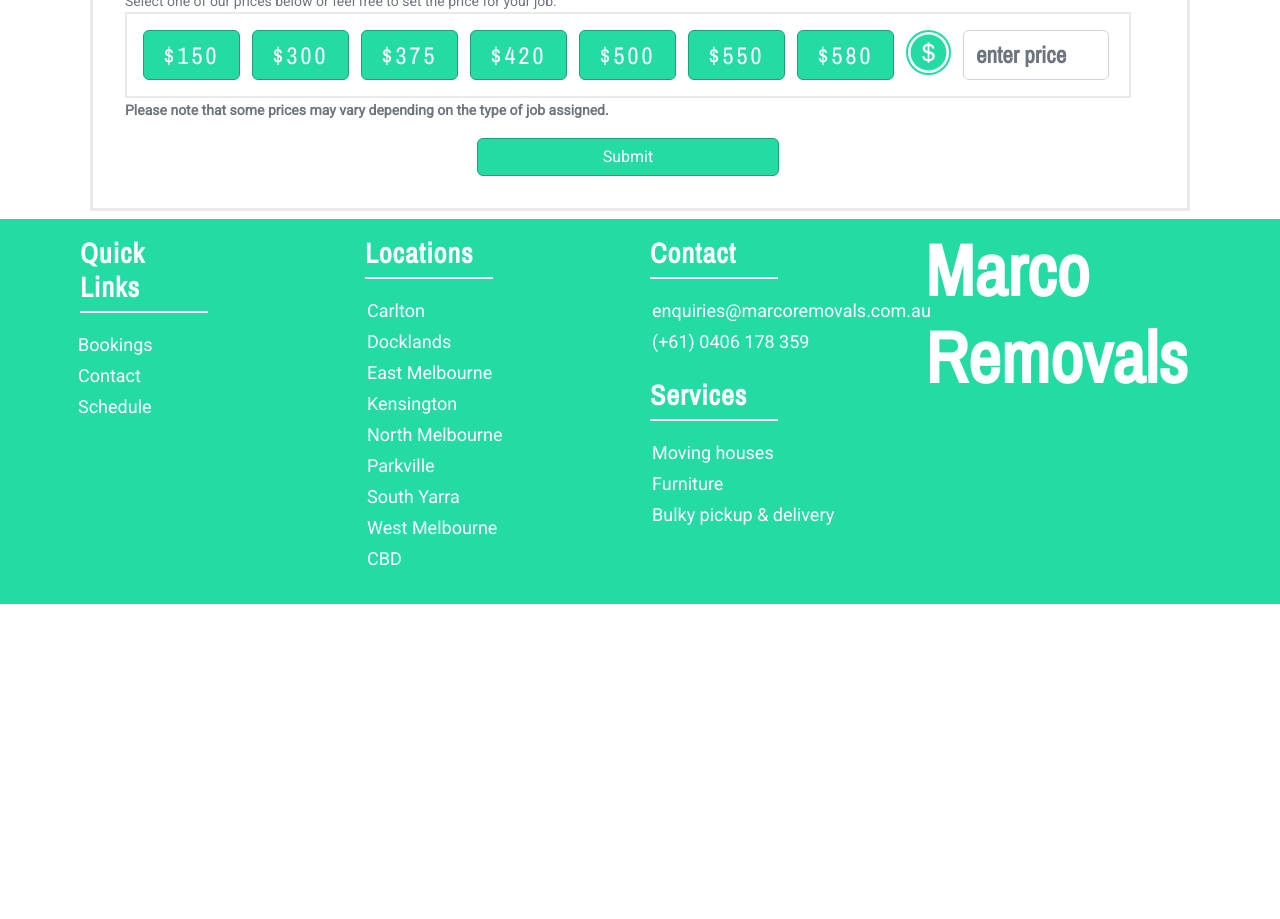
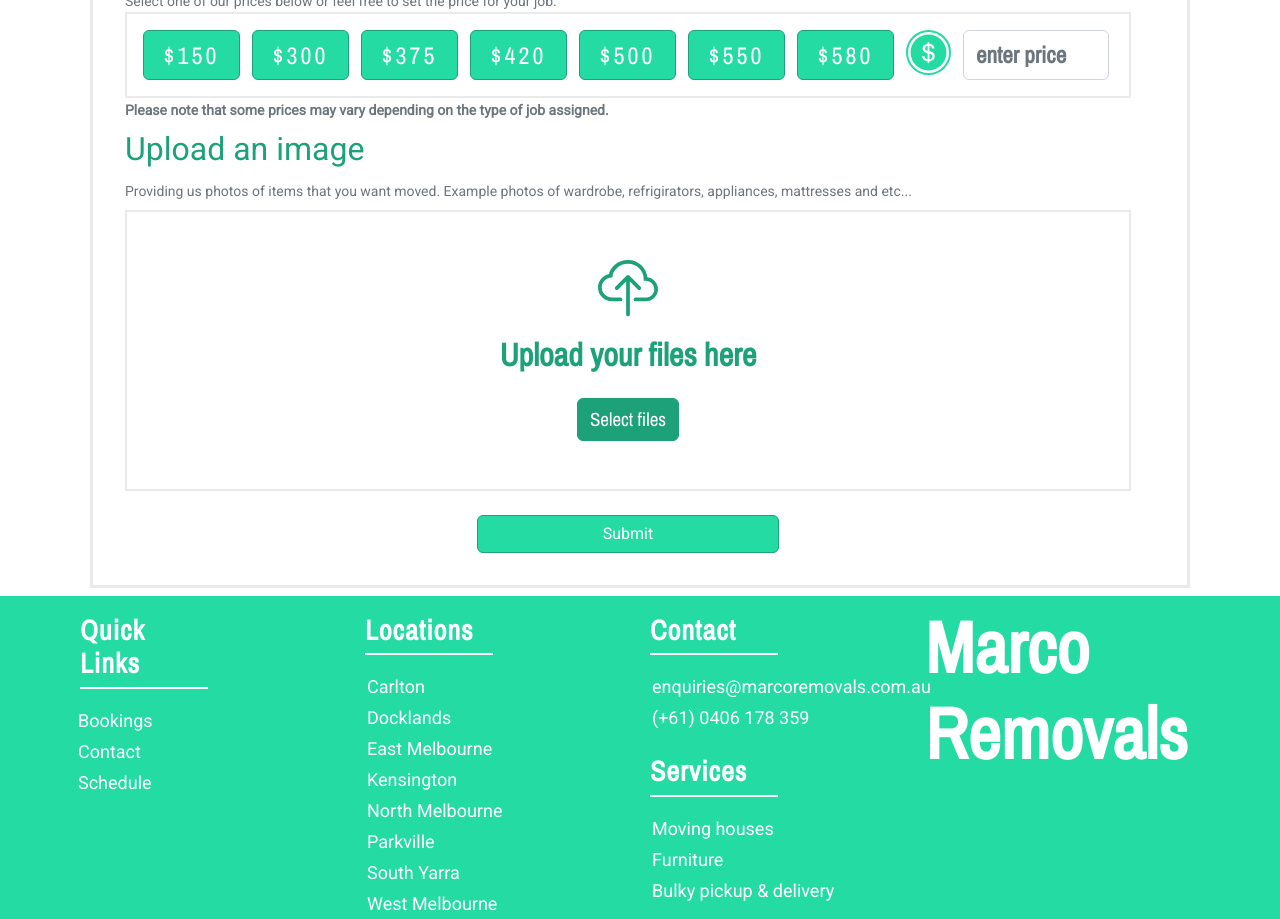
Before and after one commit to AbhikS847/marco-removals, a React (Create React App) app in the folder marco-booking/: page / in a window 1280 px wide. Shown: the part 1280-2199 px from the top of the page. Before the commit the page ends 1884 px from the top, so only its background shows below. Built offline with nearby package versions, Linux system fonts and the light colour scheme.

Commit message:
Updated UI to add files

```diff
--- a/marco-booking/src/components/Booking.js
+++ b/marco-booking/src/components/Booking.js
@@ -1,10 +1,10 @@
-import React, {useState} from 'react';
+import React, {useState, useRef} from 'react';
 import ReactDatePicker from 'react-datepicker';
 import {GiConfirmed} from "react-icons/gi";
 import "react-datepicker/dist/react-datepicker.css";
 import { Container, Row, Col, Badge, Modal, Alert} from 'react-bootstrap';
 import {AiFillDollarCircle} from 'react-icons/ai';
-import {BsFillHouseDoorFill, BsCurrencyDollar} from 'react-icons/bs';
+import {BsFillHouseDoorFill, BsCurrencyDollar, BsCloudUpload} from 'react-icons/bs';
 import {FaUserAlt, FaStickyNote, FaPeopleCarry, FaTruck, FaCouch, FaBars} from 'react-icons/fa';
 import {ImLocation, ImCalendar, ImClock, ImMail2} from 'react-icons/im';
 import {FiPackage, FiPhoneCall} from 'react-icons/fi';
@@ -154,6 +154,18 @@
   );
 }
 
+const handleFileChange = (event) => {
+  const fileObj = event.target.files && event.target.files[0];
+  if(!fileObj){
+    return;
+  }
+
+  event.target.value = null;
+
+  console.log(fileObj);
+
+};
+
 const Booking = () => {
 
     const [firstName, setFirstName] = useState('');
@@ -168,6 +180,7 @@
     const [showSuccess, setShowSuccess] = useState(false);
     const [showServices, setShowServices] = useState(false);
     const [confirmationDetails, setConfirmationDetails] = useState({});
+    const inputRef = useRef(null);
 
     const priceInserter = (price) => {
       setPrice(price);
@@ -443,6 +456,19 @@
         </Form.Text>
     </Col>
     </Row>
+    <Row className="py-2"><h2 style={{color:"#1da179"}}>Upload an image</h2>
+    <Form.Text className="text-muted">
+    Providing us photos of items that you want moved. Example photos of wardrobe, refrigirators, appliances, mattresses and etc...
+        </Form.Text>
+      <Col>
+      <div className="movers-fileuploader" onClick={()=>{inputRef.current.click()}}>
+      <input ref={inputRef} onChange={handleFileChange} className="d-none" type="file" multiple></input>
+        <div className="moversfileicon"><BsCloudUpload size={60} /></div>
+        <h2 style={{fontFamily:'Archivo Narrow', fontWeight:600}} className="py-3">Upload your files here</h2>
+        <Button className="movers-btn">Select files</Button>
+      </div>
+      </Col>
+    </Row>
     <Row>
         <Col className="text-center py-2" xs={12} sm={6}>
         <Button className='d-sm-none w-100' variant="primary" type="submit">
--- a/marco-booking/src/styles/main.css
+++ b/marco-booking/src/styles/main.css
@@ -276,3 +276,31 @@
     font-family:'Archivo Narrow';
     margin-left:4px;
 }
+
+.movers-fileuploader{
+    padding:48px;
+    margin-top:8px;
+    border:2px solid #eaeaea;
+    color:#1da179;
+    text-align: center;
+}
+
+.moversfileicon{
+    display: flex;
+    justify-content: center;
+    cursor: pointer;
+}
+
+.movers-btn{
+    background-color: #1da179 !important;
+    font-family: 'Archivo Narrow';
+    font-size: 19px;
+}
+
+.movers-btn:hover{
+    background-color:#24dba4 !important;
+}
+
+.movers-btn:focus{
+    background-color:#24dba4 !important;
+}
```
